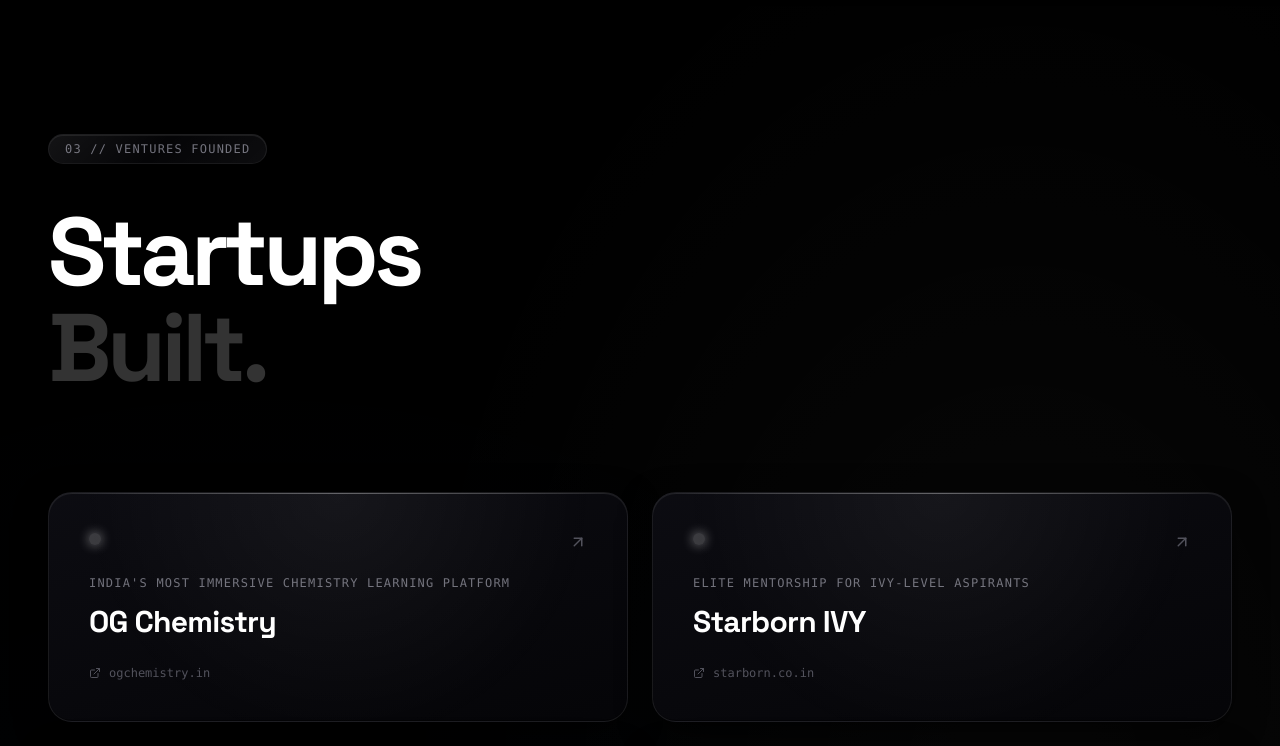
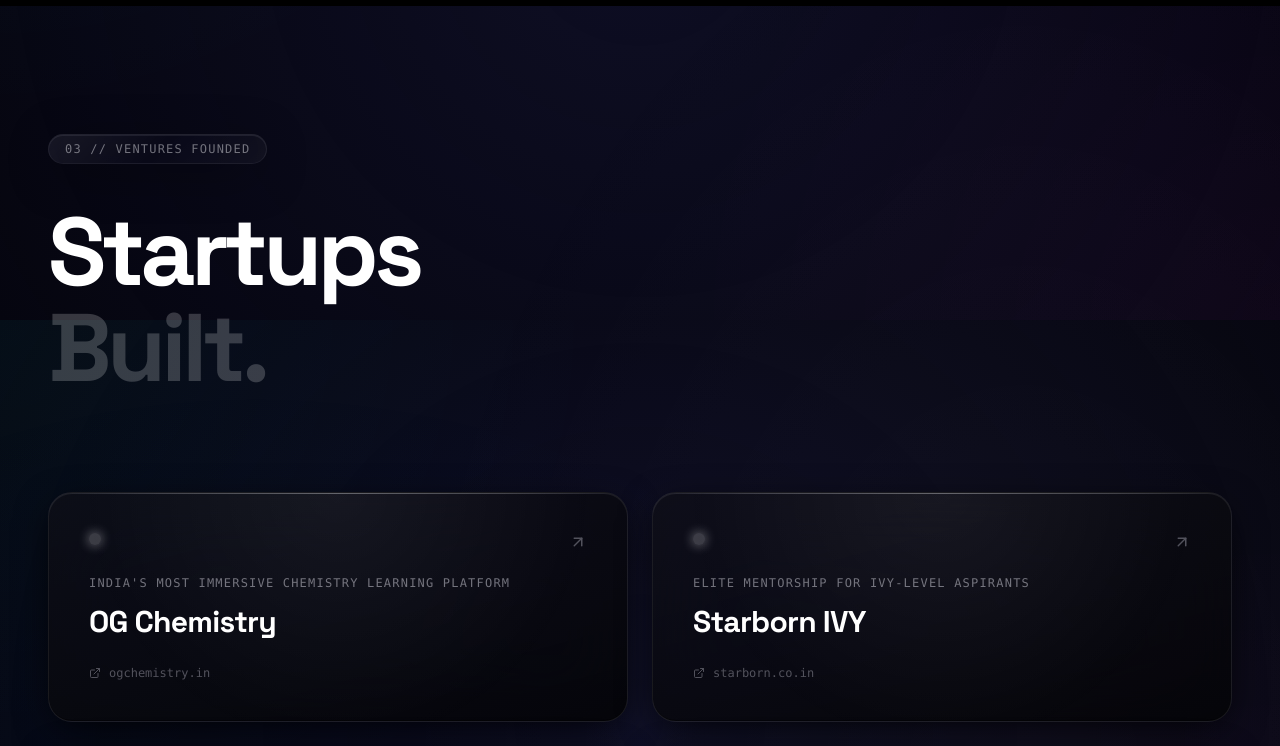
Before and after one commit to AroulRosario/cv-site-aroul-rosario, a Next.js app: page / in a window 1280 px wide. Shown: the part 2080-2826 px from the top of the page. Built offline with nearby package versions, Linux system fonts and the light colour scheme.

Commit message:
feat: improve SEO domain and reveal deep obsidian UI gradients

```diff
--- a/src/app/globals.css
+++ b/src/app/globals.css
@@ -7,13 +7,13 @@
 
 @layer base {
   :root {
-    --background: #020204;
+    --background: #05050f;
     --foreground: #ffffff;
-    --zinc-950: #050508;
-    --zinc-900: #0a0a0f;
-    --zinc-800: #14141a;
-    --zinc-700: #27272a;
-    --glass-bg: rgba(8, 8, 12, 0.65);
+    --zinc-950: #0a0a14;
+    --zinc-900: #10101b;
+    --zinc-800: #1a1a2e;
+    --zinc-700: #2d2d44;
+    --glass-bg: rgba(12, 12, 25, 0.65);
     --glass-border: rgba(255, 255, 255, 0.08);
     --glass-blur: blur(32px) saturate(190%);
     --glass-shadow: 0 10px 50px -10px rgba(0, 0, 0, 0.9), inset 0 1px 0 rgba(255, 255, 255, 0.08);
@@ -31,9 +31,9 @@
 
     /* Global Background Depth */
     background-image:
-      radial-gradient(circle at 0% 0%, rgba(255, 255, 255, 0.03) 0%, transparent 40%),
-      radial-gradient(circle at 100% 100%, rgba(255, 255, 255, 0.025) 0%, transparent 40%),
-      radial-gradient(circle at 50% 50%, rgba(25, 25, 35, 0.6) 0%, transparent 100%);
+      radial-gradient(circle at 0% 0%, rgba(0, 242, 255, 0.04) 0%, transparent 40%),
+      radial-gradient(circle at 100% 100%, rgba(255, 0, 255, 0.03) 0%, transparent 40%),
+      radial-gradient(circle at 50% 50%, rgba(20, 20, 50, 0.6) 0%, transparent 100%);
     background-attachment: fixed;
   }
 }
--- a/src/app/layout.tsx
+++ b/src/app/layout.tsx
@@ -12,19 +12,19 @@
   subsets: ["latin"],
 });
 
-const siteUrl = "https://cv-site-rosario.vercel.app";
+const siteUrl = "https://www.aroulrosario.com";
 
 export const metadata: Metadata = {
   metadataBase: new URL(siteUrl),
   title: {
-    default: "Dr. Aroul Rosario S | Vice Principal, Chemist & Ed-Tech Founder | Puducherry",
-    template: "%s | Dr. Aroul Rosario S",
+    default: "Aroul Rosario | Vice Principal, Chemist & Ed-Tech Founder | Puducherry",
+    template: "%s | Aroul Rosario",
   },
   description:
     "Dr. Aroul Rosario S — Vice Principal, Research Chemist, and serial Ed-Tech founder. Founder of OG Chemistry, Starborn IVY, Starborn Young Scientist Academy, and Neural Review. Keynote speaker at IIT Delhi. IIM-A certified Digital Strategist. FRSA. Author of 10,000+ educational simulations and multiple publications at CERN, Cambridge, and Harvard Dataverse.",
   keywords: [
+    "Aroul Rosario",
     "Dr Aroul Rosario",
-    "Aroul Rosario",
     "OG Chemistry",
     "Starborn IVY",
     "Starborn Young Scientist Academy",
@@ -178,7 +178,7 @@
         />
       </head>
       <body
-        className={`${inter.variable} ${spaceGrotesk.variable} font-sans antialiased text-white bg-black`}
+        className={`${inter.variable} ${spaceGrotesk.variable} font-sans antialiased text-white`}
       >
         {children}
       </body>
--- a/src/app/page.tsx
+++ b/src/app/page.tsx
@@ -18,7 +18,7 @@
 
 export default function Home() {
   return (
-    <main className="min-h-screen bg-black selection:bg-white/30 text-white selection:text-white relative noise-bg">
+    <main className="min-h-screen selection:bg-white/30 text-white selection:text-white relative noise-bg">
       <div className="scanline" />
       <MolecularLattice />
       <ScrollProgress />
@@ -50,8 +50,10 @@
           </div>
         </section>
 
-        <section className="relative py-20 bg-black/50">
-          <div className="max-w-7xl mx-auto px-6 md:px-12 flex flex-col items-center gap-12 text-center">
+        <section className="relative py-20 relative overflow-hidden">
+          {/* Subtle glow for academics section on home page */}
+          <div className="absolute inset-0 bg-[radial-gradient(ellipse_50%_50%_at_50%_50%,rgba(0,242,255,0.015),transparent)] pointer-events-none" />
+          <div className="max-w-7xl mx-auto px-6 md:px-12 flex flex-col items-center gap-12 text-center relative z-10">
             <h2 className="text-4xl md:text-6xl font-display font-black text-white/10 uppercase tracking-tighter">Academic Excellence</h2>
             <Link href="/academics" className="px-12 py-6 border border-white/10 hover:border-white transition-all text-sm font-mono uppercase tracking-[0.3em] bg-white/5 backdrop-blur-sm">
               Enter Academic Archives
```
Also changed, not shown: public/robots.txt, 1 other file (tests, documents, lock files or other folders).
